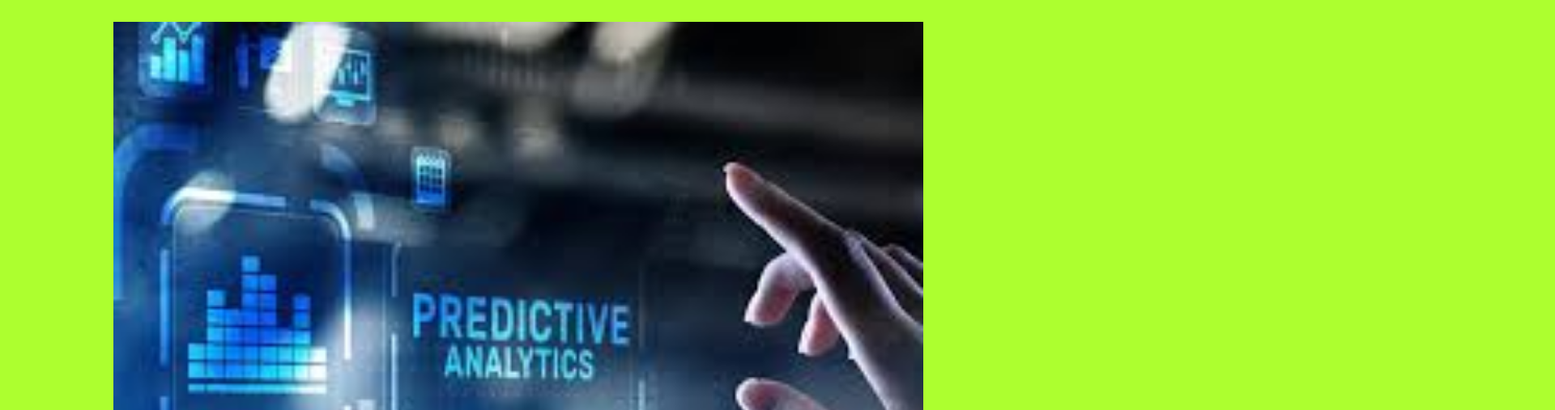
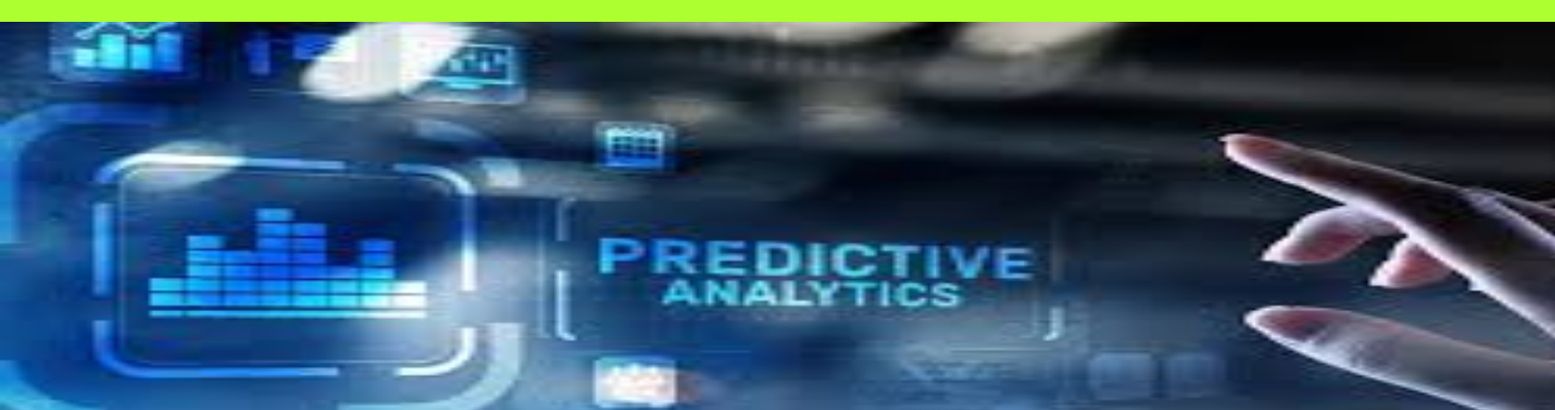
Before and after one commit to Atekawere/Big-data, a plain HTML site: page index.html in a window 1280 px wide. Shown: the part 529-1036 px from the top of the page at 81% size, 1920 px wide, since content can reach past the window. Drawn offline with Linux system fonts and the light colour scheme; a web font is replaced by a local one.

Commit message:
changed the width and height of about image

```diff
--- a/index.html
+++ b/index.html
@@ -40,7 +40,7 @@
               <div  id="about" class="about">
                   <h2>About</h2>
                 <h2>Our Journey Through</h2>
-                <img src="./images/jps.jpeg" height="1000%" width="1000"%>
+                <img src="./images/jps.jpeg" height="600"% width="2000"%>
 
                     <li>We unlock big data power through user friendly app</li>
                     <li>Our tools are open source but hard to operate we intergrate them so you can use them as easy as netflix</li>
@@ -79,7 +79,7 @@
 
 
 
-                </div>
+                </di>
            <div class="contacts" id="contacts">
 
                <h2>Contacts</h2>
```
